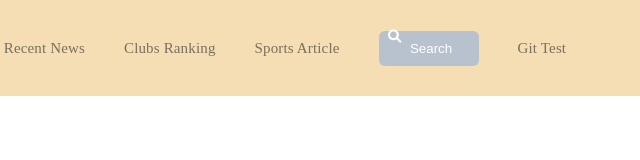
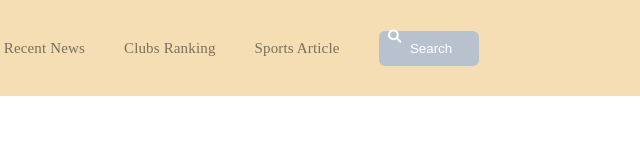
Before and after one commit to JossyCodexx/sport_news, a plain HTML site: page index.html in a window 1280 px wide. Shown: the full height of the page, 632-1272 px from the left. Drawn offline with Linux system fonts and the light colour scheme.

Commit message:
removed the test element

```diff
--- a/index.html
+++ b/index.html
@@ -48,8 +48,6 @@
             <a href="" class="h10">Clubs Ranking</a>
             <a href="" class="h11">Sports Article</a>
             <a href=""> <button class="btn1"><i class="fas fa-search"></i>Search</button></a>
-            <a href="">Git Test</a>
-
 
         </div>
 
```
